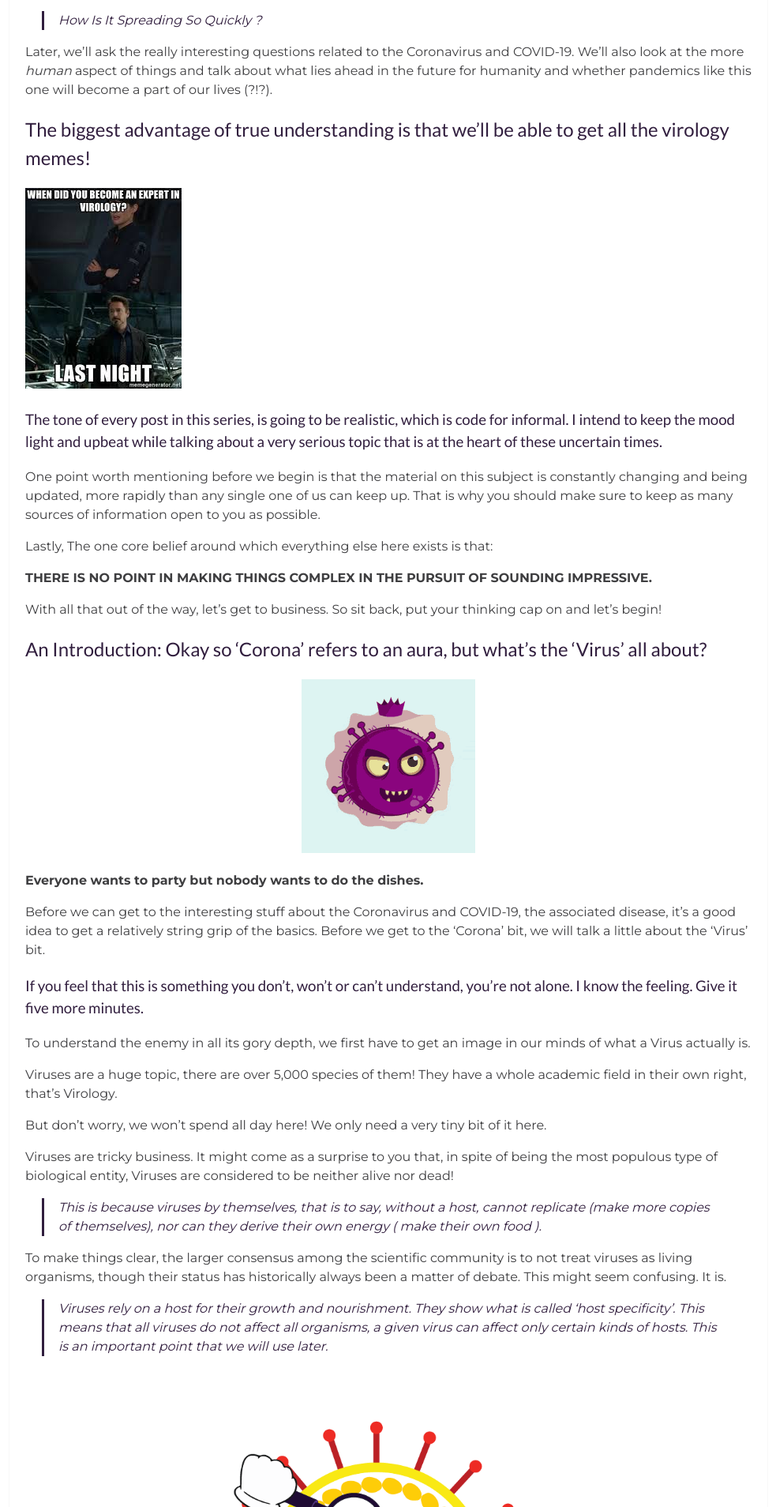
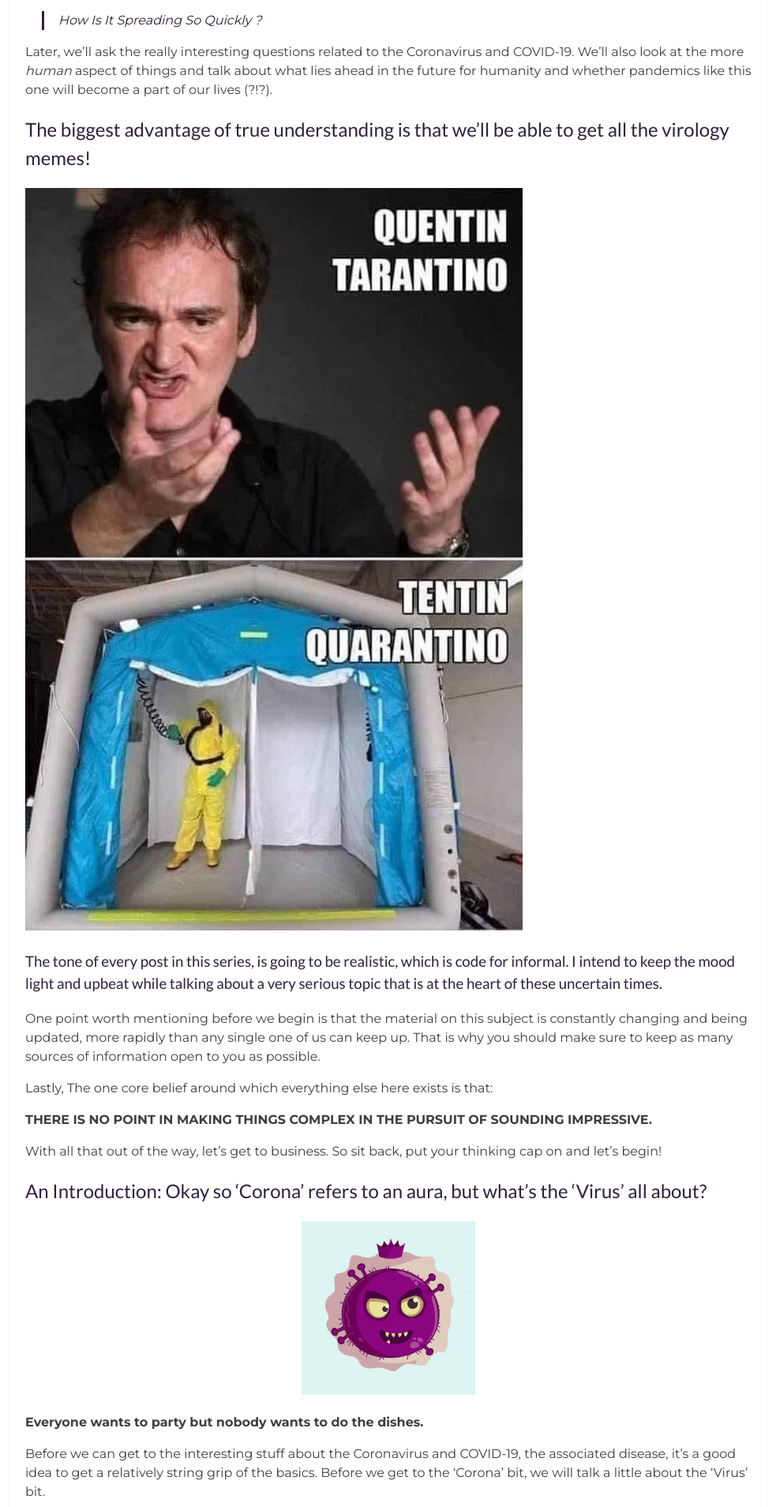
Before and after one commit to rosielin-group/rosielin-group.github.io, a Jekyll site: the page built from _posts/2020-4-13-Our-Great-War-:-The-Coronavirus-Pandemic-(-Part-I-:-Gearing-Up).markdown, in a window 1280 px wide. Shown: the part 1447-3355 px from the top of the page at 79% size, without its empty margins (148-1131 px from the left). Built offline with Jekyll 4.4.1, drawn with Linux system fonts in a browser that asks for light colours; our own code applies the rules of GitHub Pages for plain Markdown files; comment, search, counter and statistics services are not loaded.

Commit message:
Update 2020-4-13-Our-Great-War-:-The-Coronavirus-Pandemic-(-Part-I-:-Gearing-Up).markdown

```diff
--- a/_posts/2020-4-13-Our-Great-War-:-The-Coronavirus-Pandemic-(-Part-I-:-Gearing-Up).markdown
+++ b/_posts/2020-4-13-Our-Great-War-:-The-Coronavirus-Pandemic-(-Part-I-:-Gearing-Up).markdown
@@ -36,7 +36,7 @@
 
 ## The biggest advantage of true understanding is that we'll be able to get all the virology memes!
 
-![Gadhbadh Virus]({{site.baseurl}}/assets/img/virology_meme.jpg)
+![Gadhbadh Virus]({{site.baseurl}}/assets/img/tarantino.jpg)
 
 ### The tone of every post in this series, is going to be realistic, which is code for informal. I intend to keep the mood light and upbeat while talking about a very serious topic that is at the heart of these uncertain times.
 
```
